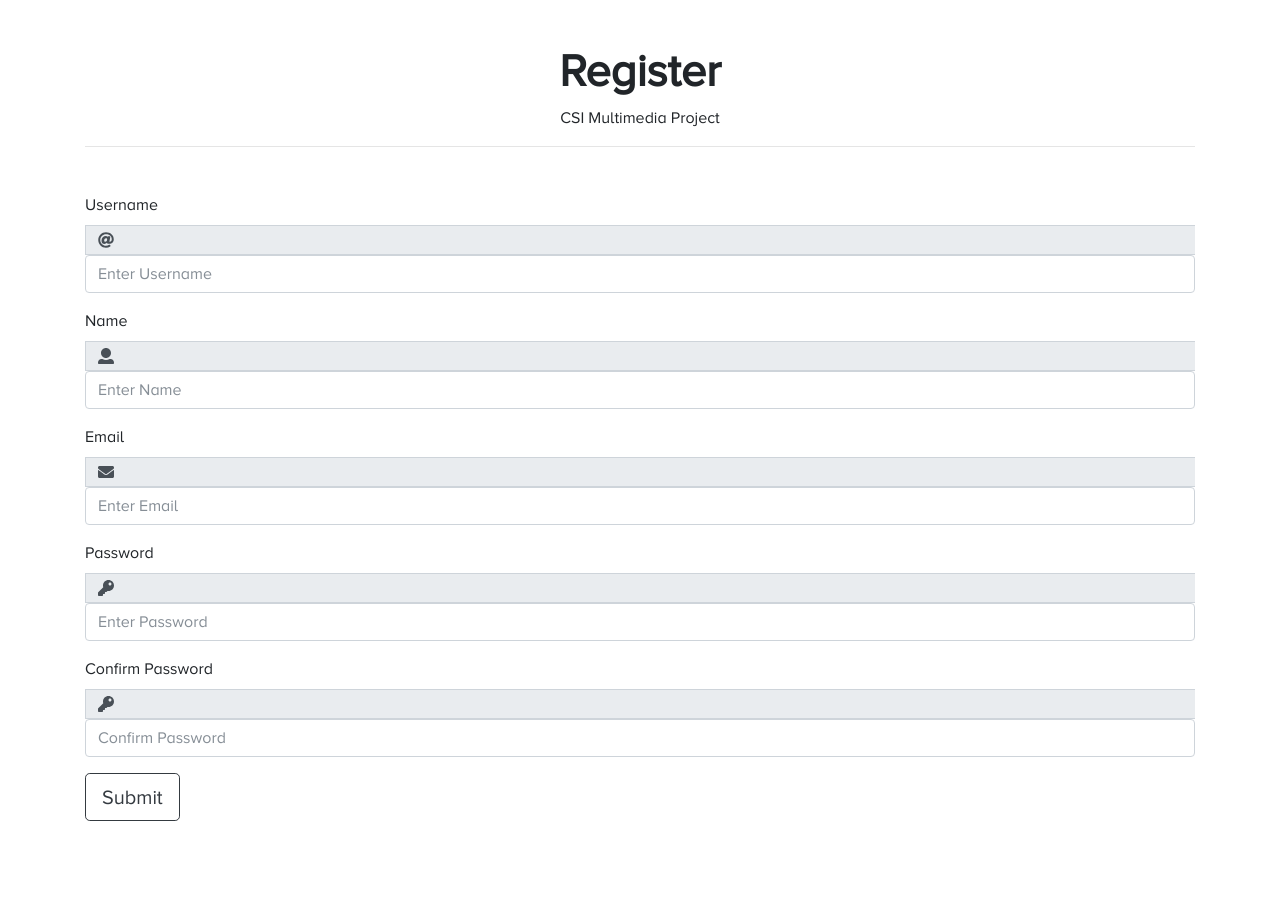
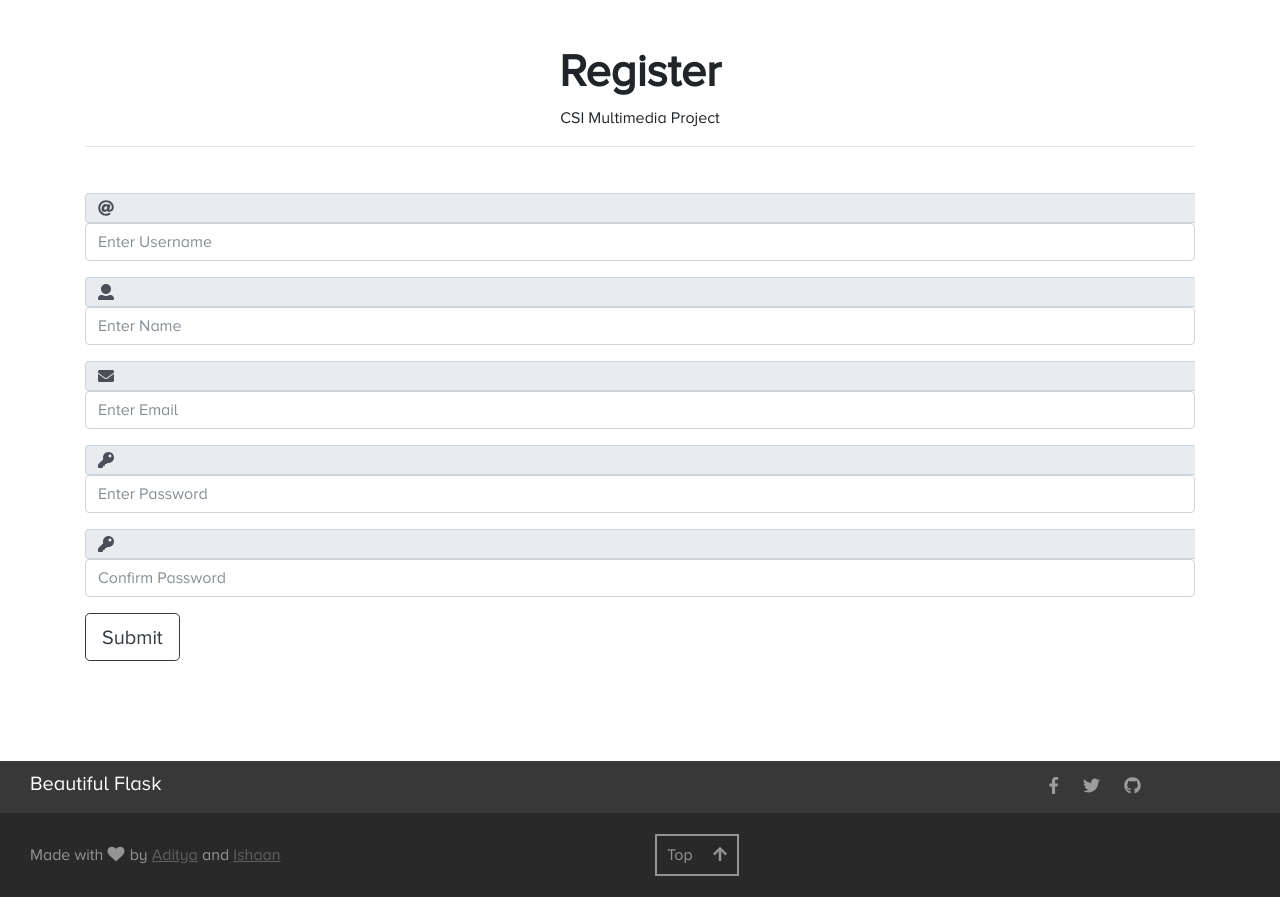
Before and after one commit to nzec/beautiful-flask, a Flask app: page /register in a window 1280 px wide. Shown: the part 56-977 px from the top of the page. After the commit the page ends 953 px from the top, so only its background shows below. Run offline with Flask 2, Linux system fonts and the light colour scheme; some libraries are stand-ins or nearby versions; some web fonts are replaced.

Commit message:
Update register.html

```diff
--- a/templates/register.html
+++ b/templates/register.html
@@ -46,27 +46,22 @@
 		</script>
 		{% endif %}
 		<div class="form-group">
-			<label for="username">Username</label>
 			<div class="input-group-addon"><i class="fas fa-at"></i></div>
 			<input class="form-control" type="text" name="username" placeholder="Enter Username">
 		</div>
 		<div class="form-group">
-			<label for="full-name">Name</label>
         	<div class="input-group-addon"><i class="fas fa-user"></i></div>
 			<input class="form-control" type="text" name="full-name" placeholder="Enter Name">
 		</div>
 		<div class="form-group">
-			<label for="email">Email</label>
 			<div class="input-group-addon"><i class="fas fa-envelope"></i></div>
 			<input class="form-control" type="email" name="email" placeholder="Enter Email">
 		</div>
 		<div class="form-group">
-			<label for="password">Password</label>
 			<div class="input-group-addon"><i class="fas fa-key"></i></div>
 			<input class="form-control" type="password" name="password" placeholder="Enter Password">
 		</div>
 		<div class="form-group">
-			<label for="password">Confirm Password</label>
 			<div class="input-group-addon"><i class="fas fa-key"></i></div>
 			<input class="form-control" type="password" name="password-confirm"
 			placeholder="Confirm Password">
```
